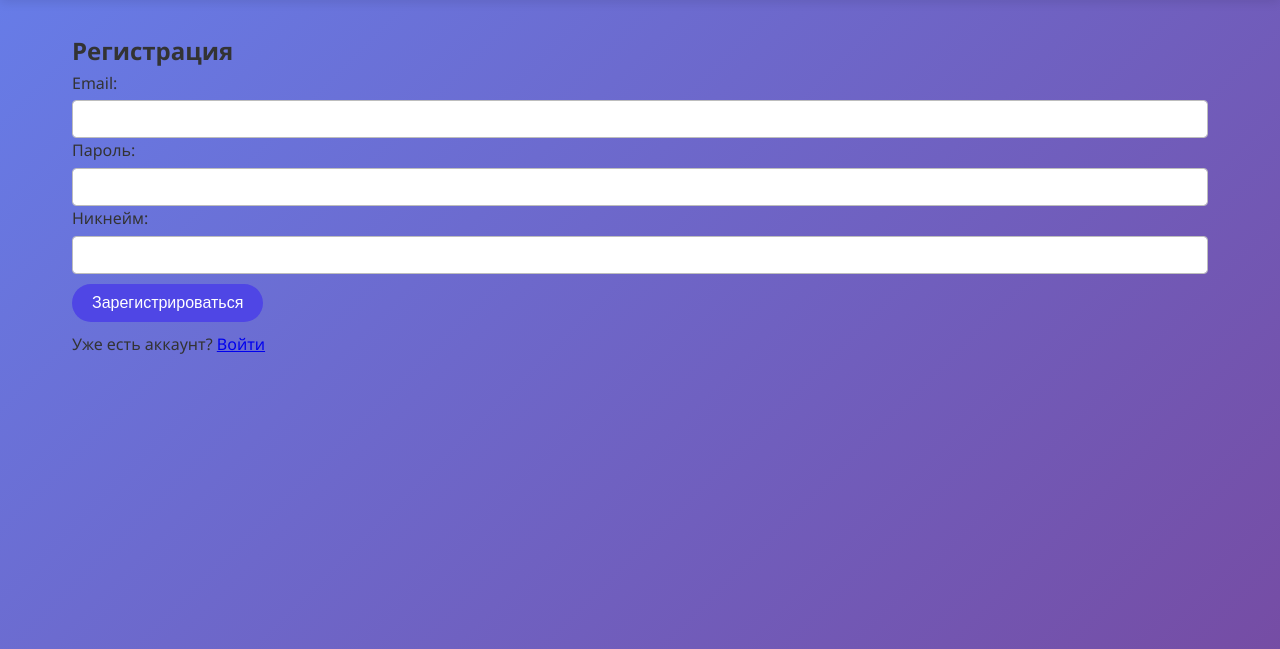
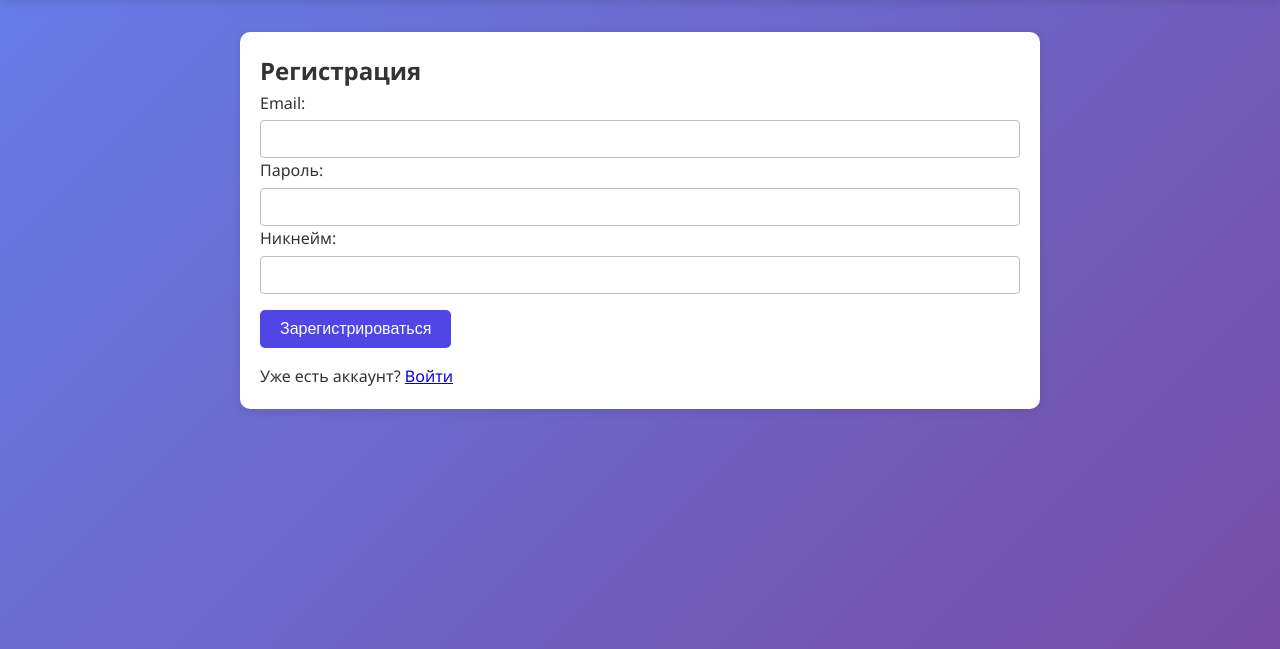
Before and after one commit to RemDiaz/visual-novel-pwa, a Flask app: page /register in a window 1280 px wide. Shown: the part 86-735 px from the top of the page. Run offline with Flask 3, Linux system fonts and the light colour scheme.

Commit message:
внешний вид3

```diff
--- a/static/css/style.css
+++ b/static/css/style.css
@@ -304,13 +304,11 @@ main {
 
 .hero-actions .btn{
     display: block;
-    background-color: #4f46e5;
-    color: white;
-    padding: 10px 20px 10px 20px;
+    padding: 0.5rem;
     text-decoration: none;
     margin: 0 10px 5px 0;
     border-radius: 20px;
-    font-size: 1.5rem;
+
 
     border-radius: 10px;
     color: white;
@@ -409,6 +407,65 @@ display: block;
     border-radius: 20px;
 }
 
+.profile-container {
+    max-width: 800px;
+    margin: 0 auto;
+}
+
+.profile-section {
+    background: white;
+    border-radius: 10px;
+    padding: 20px;
+    margin-bottom: 20px;
+    box-shadow: 0 2px 10px rgba(0,0,0,0.1);
+}
+
+.profile-section h3 {
+    margin-top: 0;
+    color: #333;
+    border-bottom: 2px solid #4f46e5;
+    padding-bottom: 10px;
+    margin-bottom: 20px;
+}
+
+.form-group {
+    margin-bottom: 15px;
+}
+
+.form-label {
+    display: block;
+    margin-bottom: 5px;
+    font-weight: 500;
+    color: #555;
+}
+
+.form-control {
+    width: 100%;
+    padding: 10px;
+    border: 1px solid #ddd;
+    border-radius: 5px;
+    font-size: 16px;
+}
+
+.btn-primary {
+    background: #4f46e5;
+    color: white;
+    border: none;
+    padding: 10px 20px;
+    border-radius: 5px;
+    cursor: pointer;
+    font-size: 16px;
+    transition: background 0.2s;
+}
+
+.btn-primary:hover {
+    background: #4338ca;
+}
+
+.form1 .btn{
+    margin-top:1rem;
+    margin-bottom:1rem
+}
 
 /* Утилиты */
 .text-center { text-align: center; }
--- a/templates/login.html
+++ b/templates/login.html
@@ -3,6 +3,8 @@
 {% block title %}Вход{% endblock %}
 
 {% block content %}
+<div class="profile-container">
+    <div class="profile-section">
 <h2>Вход в систему</h2>
 <form class="form1" method="POST" action="/login">
     <div>
@@ -13,7 +15,9 @@
         <label>Пароль:</label>
         <input type="password" name="password" required>
     </div>
-    <button class="btn1" type="submit">Войти</button>
+    <button class="btn btn-primary" type="submit">Войти</button>
 </form>
 <p>Нет аккаунта? <a href="/register">Зарегистрироваться</a></p>
+</div>
+</div>
 {% endblock %}
--- a/templates/register.html
+++ b/templates/register.html
@@ -3,7 +3,9 @@
 {% block title %}Регистрация{% endblock %}
 
 {% block content %}
-<h2>Регистрация</h2>
+<div class="profile-container">
+    <div class="profile-section">
+    <h2>Регистрация</h2>
 <form class="form1" method="POST" action="/register">
     <div>
         <label>Email:</label>
@@ -17,7 +19,9 @@
         <label>Никнейм:</label>
         <input type="text" name="nickname" required>
     </div>
-    <button class="btn1" type="submit">Зарегистрироваться</button>
+    <button class="btn btn-primary" type="submit">Зарегистрироваться</button>
 </form>
 <p>Уже есть аккаунт? <a href="/login">Войти</a></p>
+</div>
+</div>
 {% endblock %}
```
Also changed, not shown: visual_novel.db.
